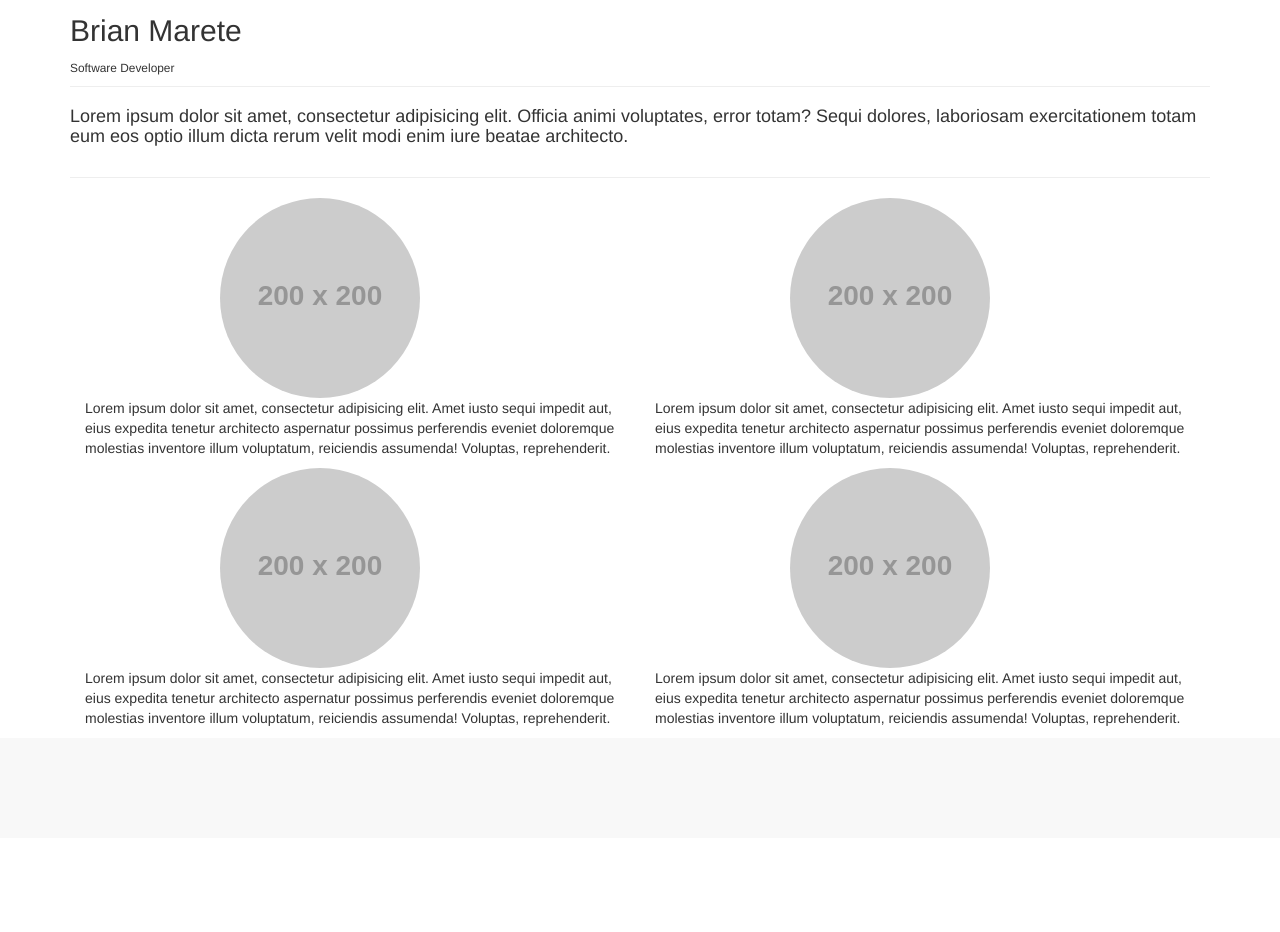
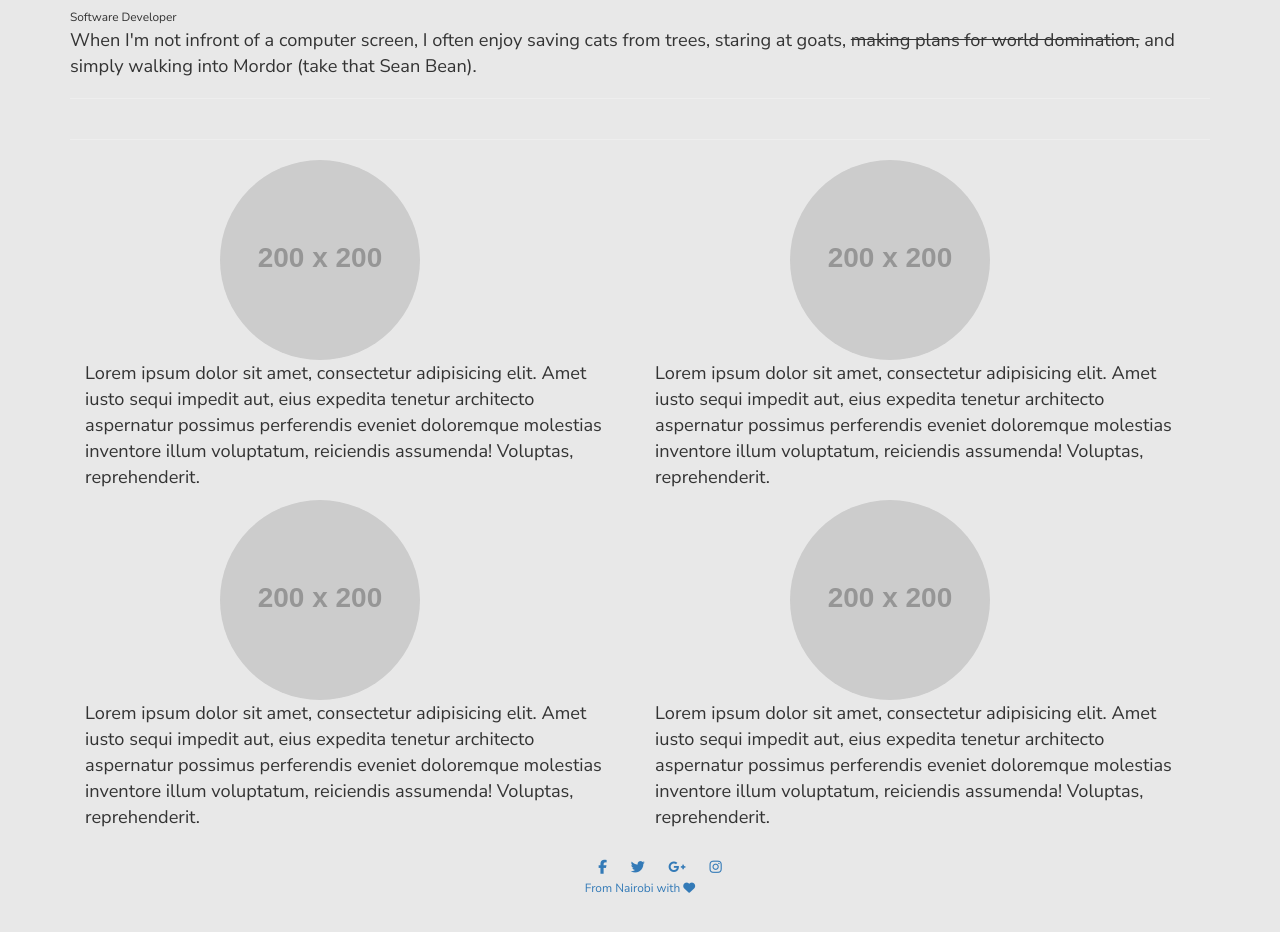
Before and after one commit to brianmarete/brianmarete.github.io, a plain HTML site: page index.html in a window 1280 px wide. Shown: the part 526-1458 px from the top of the page. Before the commit the page ends 1364 px from the top, so only its background shows below. Drawn offline with Linux system fonts and the light colour scheme; placeholder pictures from the web are drawn by us.

Commit message:
Add styling and improve layout

```diff
--- a/css/styles.css
+++ b/css/styles.css
@@ -1,7 +1,9 @@
+body { background-color: #E8E8E8; }
+
 /* page-heading class made with help from https://css-tricks.com/snippets/css/transparent-background-images/ */
 
 #page-heading {
-  height: 500px;
+  height: 450px;
   width: 100%;
   position: relative;
   display: block;
@@ -9,8 +11,11 @@
 
 #page-heading::after {
   content: "";
-  background: url('../img/nebula.jpg') center center no-repeat scroll;
+  background-image: url('../img/nebula.jpg');
+  background-position: center center;
+  background-repeat: no-repeat;
   background-size: cover;
+  background-attachment: scroll;
   position: absolute;
   opacity: 0.3;
   z-index: -1;
@@ -32,16 +37,30 @@
 }
 
 #title p {
-  font-family: 'Pacifico', cursive;
   font-size: 1.6em;
   color: #2E2E31;
 }
 
-#main {
+#main, footer { font-family: 'Nunito Sans', sans-serif; }
 
+#main p {
+  font-size: 1.3em;
 }
+
+.pacifico { font-family: 'Pacifico', cursive; }
 
 footer {
   height: 100px;
-  background-color: #F8F8F8;
+  text-align: center;
+  padding-top: 1.3em;
 }
+
+footer ul {
+  margin: 0px;
+}
+
+footer ul li {
+  list-style: none;
+  display: inline;
+  margin:0px 10px;
+}
--- a/index.html
+++ b/index.html
@@ -9,7 +9,9 @@
   <link rel="stylesheet" type="text/css" href="css/bootstrap.min.css">
   <link rel="stylesheet" type="text/css" href="css/styles.css">
   <link href="https://fonts.googleapis.com/css?family=Inconsolata|Nunito+Sans|Pacifico|Quicksand" rel="stylesheet">
-  <title>Portfolio</title>
+
+  <script src="https://use.fontawesome.com/e222e7ee3c.js"></script>
+  <title>Brian Marete</title>
 </head>
 
 <body>
@@ -18,8 +20,8 @@
       <div class="row">
         <div class="col-md-12">
           <div id="title">
-            <h1> &ldquo;We&rsquo;re made of star stuff... &rdquo;</h1>
-            <p> - Carl Sagan</p>
+            <h1>&ldquo;We&rsquo;re made of star stuff...&rdquo;</h1>
+            <p class="pacifico"> - Carl Sagan</p>
           </div>
         </div>
       </div>
@@ -29,10 +31,11 @@
     <div class="row">
       <div class="col-md-12">
         <div class="page-header">
-          <h2>Brian Marete</h2>
+          <h2 class="pacifico">Brian Marete</h2>
           <small>Software Developer</small>
+          <p>When I'm not infront of a computer screen, I often enjoy saving cats from trees, staring at goats, <del>making plans for world domination,</del> and simply walking into Mordor (take that Sean Bean).</p>
         </div>
-        <h4>Lorem ipsum dolor sit amet, consectetur adipisicing elit. Officia animi voluptates, error totam? Sequi dolores, laboriosam exercitationem totam eum eos optio illum dicta rerum velit modi enim iure beatae architecto.</h4>
+        <h4></h4>
       </div>
     </div>
     <hr class="divider">
@@ -70,7 +73,16 @@
     </div>
   </div>
   <footer>
-
+    <div id="footer-text">
+      <ul>
+        <li><a href="#" target="_blank"><i class="fa fa-facebook" aria-hidden="true"></i></a></li>
+        <li><a href="#" target="_blank"><i class="fa fa-twitter" aria-hidden="true"></i></a></li>
+        </li>
+        <li><a href="#" target="_blank"><i class="fa fa-google-plus" aria-hidden="true"></i></li>
+        <li><a href="#" target="_blank"><i class="fa fa-instagram" aria-hidden="true"></i></li>
+      </ul>
+      <small>From Nairobi with <i class="fa fa-heart" aria-hidden="true"></i></small>
+    </div>
   </footer>
 
   <script src="js/jquery-3.1.1.min.js"></script>
```
